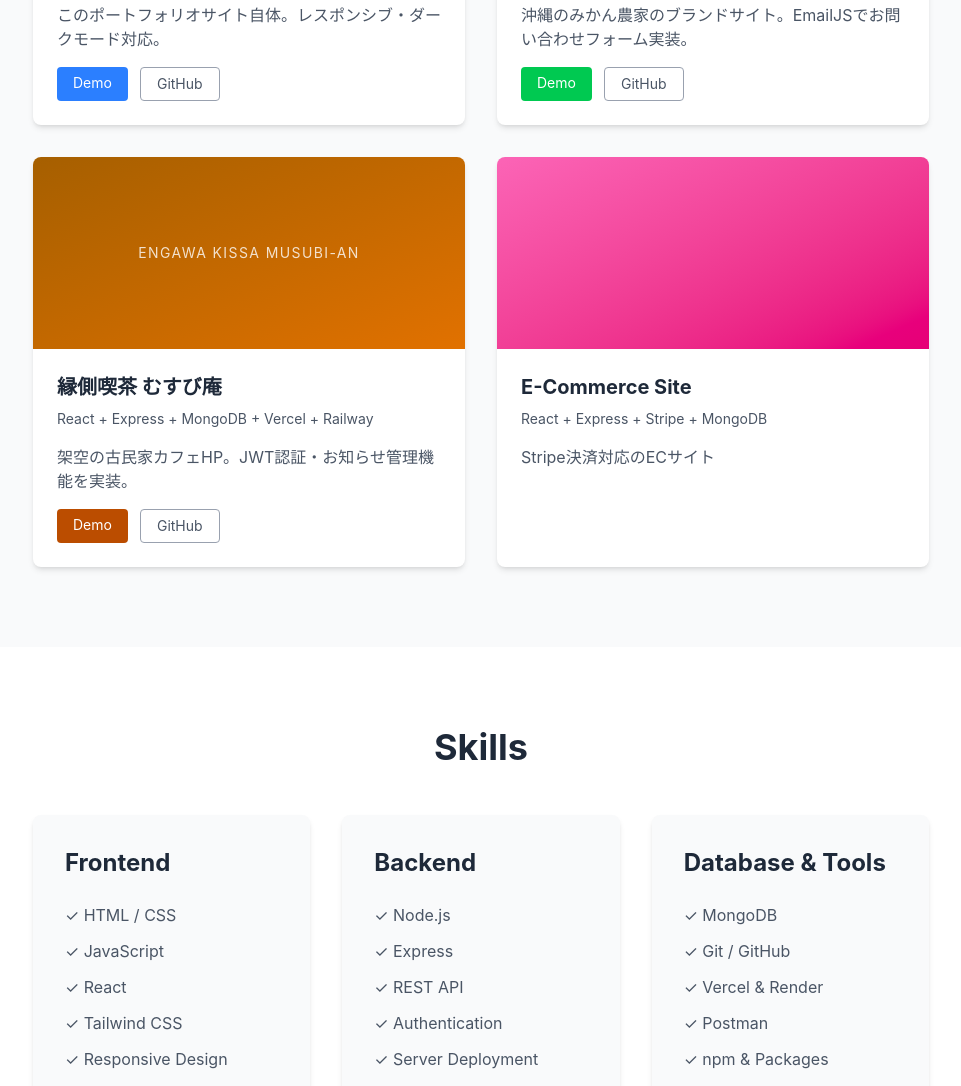
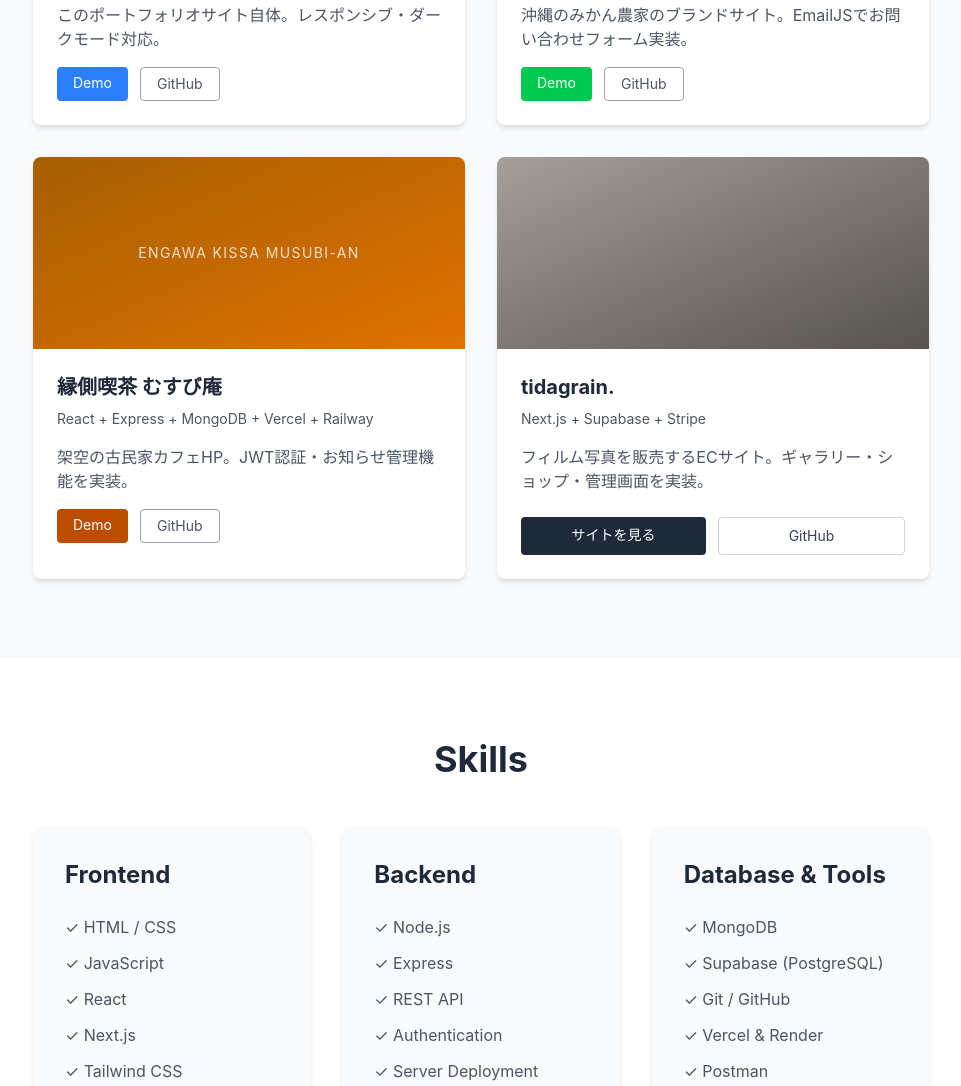
Before and after one commit to tunetune2424/portfolio-2026, a website built with Vite: page index.html in a window 1280 px wide. Shown: the part 1581-2667 px from the top of the page, without its empty margins (159-1120 px from the left). Built offline with nearby package versions, Linux system fonts and the light colour scheme; files whose address does not match are found by name.

Commit message:
tidagrainをプロジェクトに追加・スキルを更新
- プロジェクト4: tidagrain. のリンク・説明・技術スタックを追加
- Skills: Next.js・Supabase を追加

Co-Authored-By: Claude Sonnet 4.6 <noreply@anthropic.com>

```diff
--- a/index.html
+++ b/index.html
@@ -196,11 +196,21 @@
           <!-- プロジェクト 4 -->
           <div
             class="fade-in-hidden bg-white dark:bg-gray-700 rounded-lg shadow-md overflow-hidden hover:shadow-lg transition-shadow duration-300">
-            <div class="h-48 bg-gradient-to-br from-pink-400 to-pink-600"></div>
+            <div class="h-48 bg-gradient-to-br from-stone-400 to-stone-600"></div>
             <div class="p-6">
-              <h3 class="text-xl font-bold text-gray-800 dark:text-white mb-2">E-Commerce Site</h3>
-              <p class="text-gray-600 dark:text-gray-300 text-sm mb-4">React + Express + Stripe + MongoDB</p>
-              <p class="text-gray-600 dark:text-gray-300">Stripe決済対応のECサイト</p>
+              <h3 class="text-xl font-bold text-gray-800 dark:text-white mb-2">tidagrain.</h3>
+              <p class="text-gray-600 dark:text-gray-300 text-sm mb-4">Next.js + Supabase + Stripe</p>
+              <p class="text-gray-600 dark:text-gray-300 mb-6">フィルム写真を販売するECサイト。ギャラリー・ショップ・管理画面を実装。</p>
+              <div class="flex gap-3">
+                <a href="https://tidagrain.vercel.app/" target="_blank" rel="noreferrer"
+                  class="flex-1 text-center bg-gray-800 dark:bg-gray-600 text-white py-2 px-4 rounded hover:bg-gray-700 transition-colors text-sm">
+                  サイトを見る
+                </a>
+                <a href="https://github.com/tunetune2424/tidagrain" target="_blank" rel="noreferrer"
+                  class="flex-1 text-center border border-gray-300 dark:border-gray-500 text-gray-700 dark:text-gray-300 py-2 px-4 rounded hover:bg-gray-50 dark:hover:bg-gray-600 transition-colors text-sm">
+                  GitHub
+                </a>
+              </div>
             </div>
           </div>
         </div>
@@ -220,6 +230,7 @@
               <li>✓ HTML / CSS</li>
               <li>✓ JavaScript</li>
               <li>✓ React</li>
+              <li>✓ Next.js</li>
               <li>✓ Tailwind CSS</li>
               <li>✓ Responsive Design</li>
             </ul>
@@ -242,6 +253,7 @@
             <h3 class="text-2xl font-bold text-gray-800 dark:text-white mb-6">Database & Tools</h3>
             <ul class="space-y-3 text-gray-600 dark:text-gray-300">
               <li>✓ MongoDB</li>
+              <li>✓ Supabase (PostgreSQL)</li>
               <li>✓ Git / GitHub</li>
               <li>✓ Vercel & Render</li>
               <li>✓ Postman</li>
```
